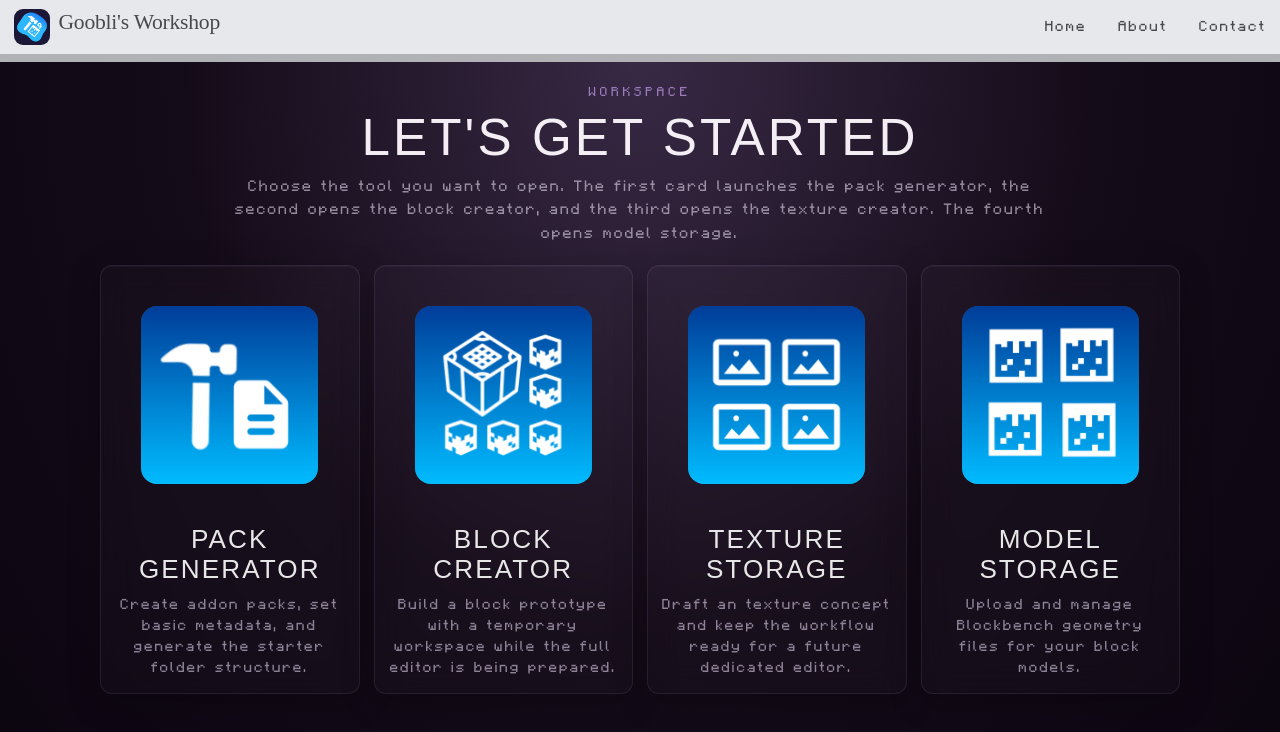
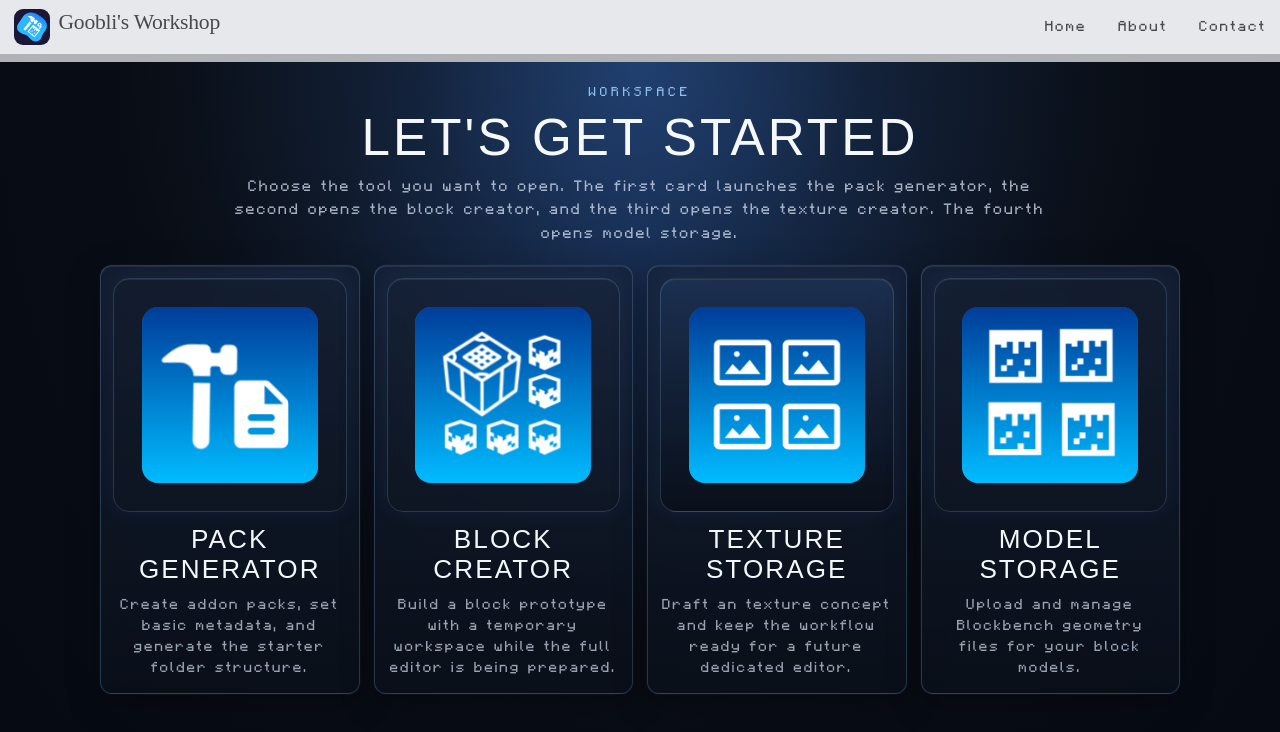
Before and after one commit to gooblicraft/gooblicraft-workshop-react, a React (Vite) app: page /workspace in a window 1280 px wide. Shown: the top 732 px of the page. Built offline with nearby package versions, Linux system fonts and the light colour scheme; a web font is replaced by a local one.

Commit message:
feat: update WorkOptions component styles with enhanced gradients and improved button interactions

```diff
--- a/src/components/Home/Workspace/WorkOptions.css
+++ b/src/components/Home/Workspace/WorkOptions.css
@@ -1,7 +1,10 @@
 .work-options-page {
   min-height: 100vh;
   padding: 18px 20px 28px;
-  background: radial-gradient(ellipse at 50% 0%, rgba(45, 20, 65, 0.6) 0%, rgba(18, 8, 22, 0.95) 50%, #0a0510 100%);
+  background:
+    radial-gradient(circle at top center, rgba(65, 145, 255, 0.24) 0%, rgba(65, 145, 255, 0.08) 22%, transparent 52%),
+    radial-gradient(circle at 50% 20%, rgba(35, 90, 175, 0.14) 0%, transparent 34%),
+    radial-gradient(ellipse at 50% 0%, rgba(18, 32, 58, 0.94) 0%, rgba(8, 12, 20, 0.98) 50%, #050912 100%);
   color: #f6ebff;
   font-family: 'Minecraft-Regular', sans-serif;
 }
@@ -9,7 +12,10 @@
 .work-options-tool-screen {
   position: relative;
   min-height: 100vh;
-  background: radial-gradient(ellipse at 50% 20%, rgba(40, 18, 58, 0.5) 0%, rgba(14, 6, 18, 0.98) 60%, #080410 100%);
+  background:
+    radial-gradient(circle at top center, rgba(65, 145, 255, 0.18) 0%, rgba(65, 145, 255, 0.05) 28%, transparent 52%),
+    radial-gradient(circle at 50% 20%, rgba(30, 70, 135, 0.12) 0%, transparent 34%),
+    radial-gradient(ellipse at 50% 20%, rgba(12, 20, 36, 0.94) 0%, rgba(6, 8, 14, 0.98) 60%, #03050a 100%);
 }
 
 .work-options-back-button {
@@ -17,84 +23,85 @@
   top: 20px;
   left: 20px;
   z-index: 20;
-  border: 1px solid rgba(214, 176, 255, 0.2);
+  border: 1px solid rgba(145, 195, 255, 0.32);
   border-radius: 8px;
   padding: 10px 14px;
-  background: rgba(20, 10, 30, 0.6);
+  background: linear-gradient(180deg, rgba(28, 44, 74, 0.78) 0%, rgba(12, 18, 30, 0.84) 100%);
   color: #f5ecff;
   font-family: 'Minecraft-Regular', sans-serif;
   text-transform: uppercase;
   letter-spacing: 0.08em;
   cursor: pointer;
-  box-shadow: 0 8px 32px rgba(0, 0, 0, 0.3);
+  box-shadow: 0 8px 32px rgba(0, 0, 0, 0.34), inset 0 1px 0 rgba(255, 255, 255, 0.08), 0 0 0 1px rgba(73, 128, 220, 0.06);
   backdrop-filter: blur(16px);
   -webkit-backdrop-filter: blur(16px);
   transition: all 0.2s ease;
 }
 
 .work-options-back-button:hover {
-  background: rgba(40, 18, 58, 0.7);
-  border-color: rgba(214, 176, 255, 0.35);
+  background: linear-gradient(180deg, rgba(35, 60, 102, 0.9) 0%, rgba(12, 18, 30, 0.92) 100%);
+  border-color: rgba(160, 210, 255, 0.5);
   transform: translateY(-1px);
-  box-shadow: 0 12px 40px rgba(0, 0, 0, 0.4);
+  box-shadow: 0 12px 40px rgba(0, 0, 0, 0.38), inset 0 1px 0 rgba(255, 255, 255, 0.1);
 }
 
 .workspace-page--purple {
-  background: radial-gradient(ellipse at 50% 30%, rgba(38, 16, 52, 0.45) 0%, rgba(12, 6, 16, 0.98) 55%, #080410 100%);
+  background: radial-gradient(ellipse at 50% 30%, rgba(34, 70, 128, 0.24) 0%, rgba(7, 10, 18, 0.98) 55%, #04070d 100%);
 }
 
 .workspace-page--purple .workspace-eyebrow {
-  color: #c9a0f0;
+  color: #9bc9ff;
 }
 
 .workspace-page--purple .workspace-title {
-  color: #fbf6ff;
+  color: #f8fbff;
 }
 
 .workspace-page--purple .workspace-subtitle {
-  color: rgba(245, 236, 255, 0.65);
+  color: rgba(230, 240, 255, 0.76);
 }
 
 .workspace-page--purple .workspace-panel,
 .workspace-page--purple .workspace-preview-panel {
-  background: rgba(255, 255, 255, 0.03);
-  border: 1px solid rgba(214, 176, 255, 0.1);
+  background: linear-gradient(180deg, rgba(26, 38, 60, 0.6) 0%, rgba(10, 14, 24, 0.76) 100%);
+  border: 1px solid rgba(145, 195, 255, 0.2);
   border-radius: 16px;
   box-shadow:
     0 8px 32px rgba(0, 0, 0, 0.3),
-    inset 0 1px 0 rgba(255, 255, 255, 0.05);
+    inset 0 1px 0 rgba(255, 255, 255, 0.08),
+    0 0 0 1px rgba(84, 132, 204, 0.06);
   backdrop-filter: blur(20px);
   -webkit-backdrop-filter: blur(20px);
 }
 
 .workspace-page--purple .workspace-label {
-  color: rgba(234, 217, 255, 0.8);
+  color: rgba(220, 236, 255, 0.9);
   font-size: 0.72rem;
   letter-spacing: 0.12em;
   text-transform: uppercase;
 }
 
 .workspace-page--purple .workspace-input {
-  background: rgba(255, 255, 255, 0.04);
-  border: 1px solid rgba(214, 176, 255, 0.1);
+  background: rgba(13, 20, 34, 0.68);
+  border: 1px solid rgba(145, 195, 255, 0.18);
   border-radius: 8px;
-  color: rgba(250, 244, 255, 0.7);
+  color: rgba(248, 252, 255, 0.9);
   transition: all 0.2s ease;
 }
 
 .workspace-page--purple .workspace-input::placeholder {
-  color: rgba(214, 176, 255, 0.35);
+  color: rgba(198, 216, 240, 0.48);
 }
 
 .workspace-page--purple .workspace-input:hover {
-  background: rgba(255, 255, 255, 0.06);
-  border-color: rgba(214, 176, 255, 0.2);
+  background: rgba(15, 24, 40, 0.78);
+  border-color: rgba(145, 195, 255, 0.28);
 }
 
 .workspace-page--purple .workspace-input:focus {
-  background: rgba(255, 255, 255, 0.08);
-  border-color: rgba(214, 176, 255, 0.3);
-  box-shadow: 0 0 0 3px rgba(146, 61, 209, 0.1);
+  background: rgba(16, 26, 44, 0.88);
+  border-color: rgba(145, 195, 255, 0.44);
+  box-shadow: 0 0 0 3px rgba(88, 150, 255, 0.18);
   outline: none;
 }
 
@@ -114,13 +121,13 @@
   font-size: 0.72rem;
   letter-spacing: 0.28em;
   text-transform: uppercase;
-  color: rgba(200, 160, 240, 0.7);
+  color: rgba(157, 204, 255, 0.9);
 }
 
 .work-options-title {
     font-family: 'Minecraft-Ten', sans-serif;
   margin: 0;
-  color: rgba(255, 250, 255, 0.95);
+  color: rgba(250, 253, 255, 0.98);
   font-size: clamp(2.2rem, 4vw, 4rem);
   line-height: 0.95;
   text-transform: uppercase;
@@ -130,7 +137,7 @@
 .work-options-subtitle {
   max-width: 820px;
   margin: 12px auto 0;
-  color: rgba(246, 235, 255, 0.55);
+  color: rgba(228, 238, 255, 0.7);
   font-size: 0.84rem;
   line-height: 1.55;
 }
@@ -149,13 +156,14 @@
 }
 
 .work-option-card {
-  background: rgba(255, 255, 255, 0.02);
-  border: 1px solid rgba(214, 176, 255, 0.1);
+  background: linear-gradient(180deg, rgba(24, 36, 58, 0.72) 0%, rgba(10, 16, 26, 0.84) 100%);
+  border: 1px solid rgba(145, 195, 255, 0.22);
   border-radius: 12px;
   padding: 12px 12px 14px;
   box-shadow:
-    0 8px 32px rgba(0, 0, 0, 0.25),
-    inset 0 1px 0 rgba(255, 255, 255, 0.04);
+    0 10px 34px rgba(0, 0, 0, 0.28),
+    inset 0 1px 0 rgba(255, 255, 255, 0.08),
+    0 0 0 1px rgba(79, 131, 211, 0.05);
   backdrop-filter: blur(16px);
   -webkit-backdrop-filter: blur(16px);
   transition: all 0.25s ease;
@@ -163,31 +171,33 @@
 }
 
 .work-option-card:hover {
-  background: rgba(255, 255, 255, 0.04);
-  border-color: rgba(214, 176, 255, 0.18);
+  background: linear-gradient(180deg, rgba(30, 48, 74, 0.86) 0%, rgba(12, 18, 30, 0.92) 100%);
+  border-color: rgba(165, 210, 255, 0.34);
   transform: translateY(-2px);
   box-shadow:
-    0 16px 48px rgba(0, 0, 0, 0.35),
-    inset 0 1px 0 rgba(255, 255, 255, 0.06);
+    0 18px 52px rgba(0, 0, 0, 0.38),
+    inset 0 1px 0 rgba(255, 255, 255, 0.1),
+    0 0 24px rgba(72, 132, 255, 0.08);
 }
 
 .work-option-card--active {
-  outline: 2px solid rgba(214, 176, 255, 0.5);
+  outline: 2px solid rgba(165, 210, 255, 0.54);
   outline-offset: 2px;
 }
 
 .work-option-card:focus-visible {
-  outline: 2px solid rgba(214, 176, 255, 0.8);
+  outline: 2px solid rgba(180, 220, 255, 0.92);
   outline-offset: 3px;
 }
 
 .work-option-card__image {
   aspect-ratio: 1 / 1;
-  background: transparent;
-  border: 0;
+  background: linear-gradient(180deg, rgba(30, 52, 88, 0.74) 0%, rgba(10, 16, 26, 0.9) 100%);
+  border: 1px solid rgba(165, 210, 255, 0.18);
   border-radius: 16px;
   position: relative;
   overflow: hidden;
+  box-shadow: inset 0 1px 0 rgba(255, 255, 255, 0.08), 0 0 24px rgba(80, 140, 255, 0.08);
 }
 
 .work-option-card__image--pack {
@@ -224,7 +234,7 @@
 .work-option-card__title {
     font-family: 'Minecraft-Ten', sans-serif;
   margin: 0;
-  color: rgba(255, 255, 255, 0.9);
+  color: rgba(250, 253, 255, 0.98);
   font-size: 1.45rem;
   text-transform: uppercase;
   letter-spacing: 0.08em;
@@ -233,7 +243,7 @@
 .work-option-card__description {
   min-height: 54px;
   margin: 10px 0 0;
-  color: rgba(241, 226, 255, 0.55);
+  color: rgba(220, 235, 250, 0.68);
   font-size: 0.8rem;
   line-height: 1.45;
 }
```
